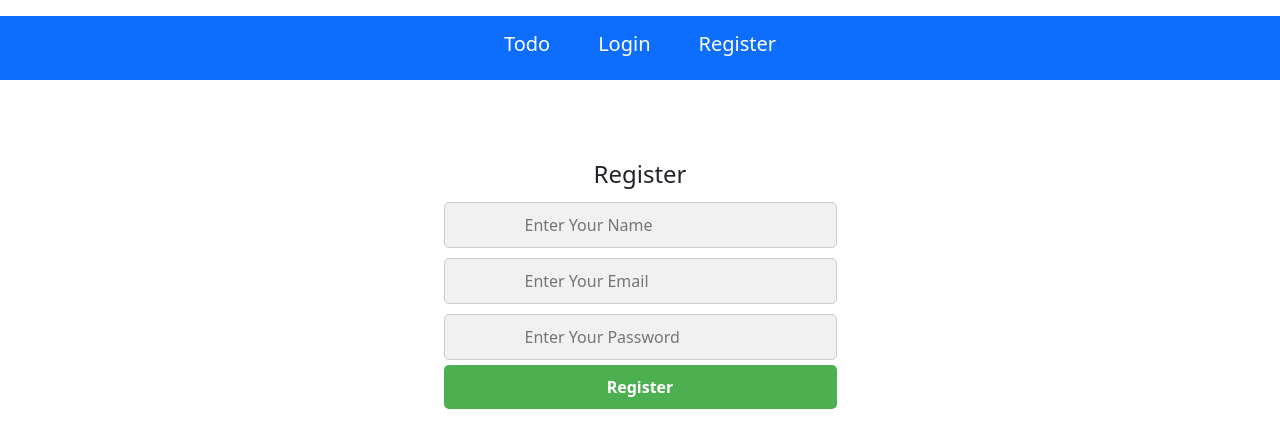
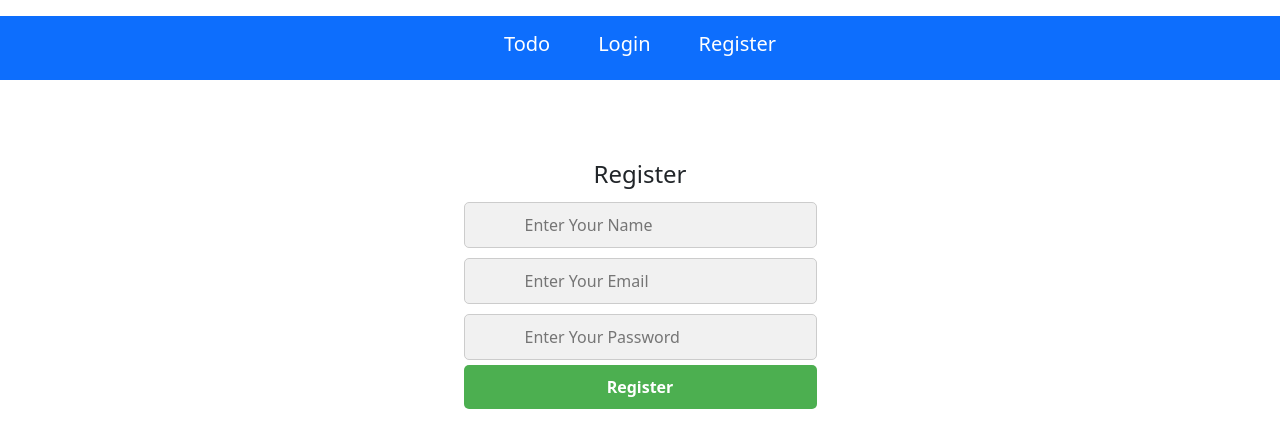
Before and after one commit to Hasankhan170/React-Todo-App-With-Firebase, a React (Vite) app: page /Register in a window 1280 px wide. Shown: the top 448 px of the page. Built offline with nearby package versions, Linux system fonts and the light colour scheme.

Commit message:
register done

```diff
--- a/package.json
+++ b/package.json
@@ -11,6 +11,7 @@
   },
   "dependencies": {
     "bootstrap": "^5.3.3",
+    "firebase": "^10.13.1",
     "react": "^18.3.1",
     "react-bootstrap": "^2.10.4",
     "react-dom": "^18.3.1",
--- /dev/null
+++ b/src/config/firebase/FirebaseConfig.js
@@ -0,0 +1,17 @@
+
+import { initializeApp } from "firebase/app";
+import { getAuth } from "firebase/auth";
+
+const firebaseConfig = {
+  apiKey: "AIzaSyAc0N7LNirK85s4CSEwmpffV95YPJE0GWg",
+  authDomain: "react-todo-app-7f433.firebaseapp.com",
+  projectId: "react-todo-app-7f433",
+  storageBucket: "react-todo-app-7f433.appspot.com",
+  messagingSenderId: "797932254430",
+  appId: "1:797932254430:web:8355a6fb3e6b06a2cefe4f",
+  measurementId: "G-4Q54Q1X3Y6"
+};
+
+// Initialize Firebase
+const app = initializeApp(firebaseConfig);
+export const auth = getAuth(app);
--- a/src/screens/Login.jsx
+++ b/src/screens/Login.jsx
@@ -20,7 +20,7 @@ function Login() {
     <form>
         <input style={{
           width: '100%',
-          padding: '10px 80px',
+          padding: '10px 60px',
           margin: '5px 0',
           borderRadius: '5px',
           border: '1px solid #ccc',
@@ -32,7 +32,7 @@ function Login() {
         <br />
         <input style={{
           width: '100%',
-          padding: '10px 80px',
+          padding: '10px 60px',
           margin: '5px 0',
           borderRadius: '5px',
           border: '1px solid #ccc',
--- a/src/screens/Register.jsx
+++ b/src/screens/Register.jsx
@@ -1,6 +1,38 @@
+import { createUserWithEmailAndPassword } from "firebase/auth"
+import { useRef } from "react"
+import { auth } from "../config/firebase/FirebaseConfig"
 
 
 function Register() {
+
+  const name = useRef()
+  const email = useRef()
+  const password = useRef()
+
+
+  const FormValue = (e)=>{
+    e.preventDefault();
+
+    createUserWithEmailAndPassword(auth, email.current.value, password.current.value)
+  .then((userCredential) => {
+    // Signed up
+    const user = userCredential.user;
+    console.log(user);
+
+  })
+  .catch((error) => {
+    const errorMessage = error.message;
+    console.log(errorMessage);
+  });
+
+
+  name.current.value = ''
+  email.current.value = ''
+  password.current.value = ''
+
+
+  }
+
   return (
     <>
     <div style={{
@@ -16,10 +48,10 @@ function Register() {
       marginTop : '60px',
     }}>
       <h4>Register</h4>
-    <form>
+    <form onSubmit={FormValue}>
         <input style={{
           width: '100%',
-          padding: '10px 80px',
+          padding: '10px 60px',
           margin: '5px 0',
           borderRadius: '5px',
           border: '1px solid #ccc',
@@ -27,11 +59,11 @@ function Register() {
           fontSize: '16px',
           color: '#333',
           backgroundColor: '#f1f1f1'
-        }} type="text" placeholder="Enter Your Name" />
+        }} type="text" placeholder="Enter Your Name" ref={name} />
         <br />
         <input style={{
           width: '100%',
-          padding: '10px 80px',
+          padding: '10px 60px',
           margin: '5px 0',
           borderRadius: '5px',
           border: '1px solid #ccc',
@@ -39,11 +71,11 @@ function Register() {
           fontSize: '16px',
           color: '#333',
           backgroundColor: '#f1f1f1'
-        }} type="email" placeholder="Enter Your Email" />
+        }} type="email" placeholder="Enter Your Email"  ref={email} />
         <br />
         <input style={{
           width: '100%',
-          padding: '10px 80px',
+          padding: '10px 60px',
           margin: '5px 0',
           borderRadius: '5px',
           border: '1px solid #ccc',
@@ -51,7 +83,7 @@ function Register() {
           fontSize: '16px',
           color: '#333',
           backgroundColor: '#f1f1f1'
-        }} type="password" placeholder="Enter Your Password" />
+        }} type="password" placeholder="Enter Your Password" ref={password} />
         <br />
         <button style= {{
           width: '100%',
```
Also changed, not shown: 1 other file (tests, documents, lock files or other folders).
